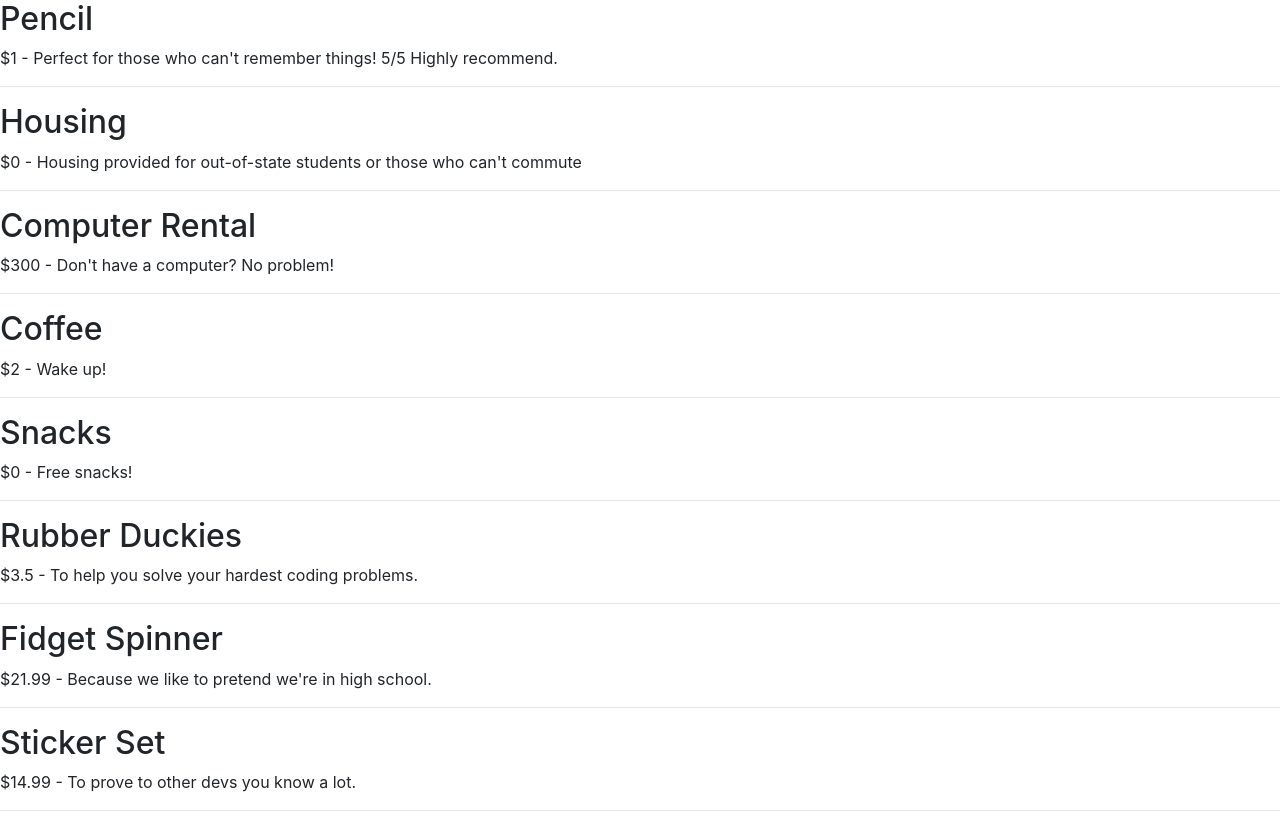
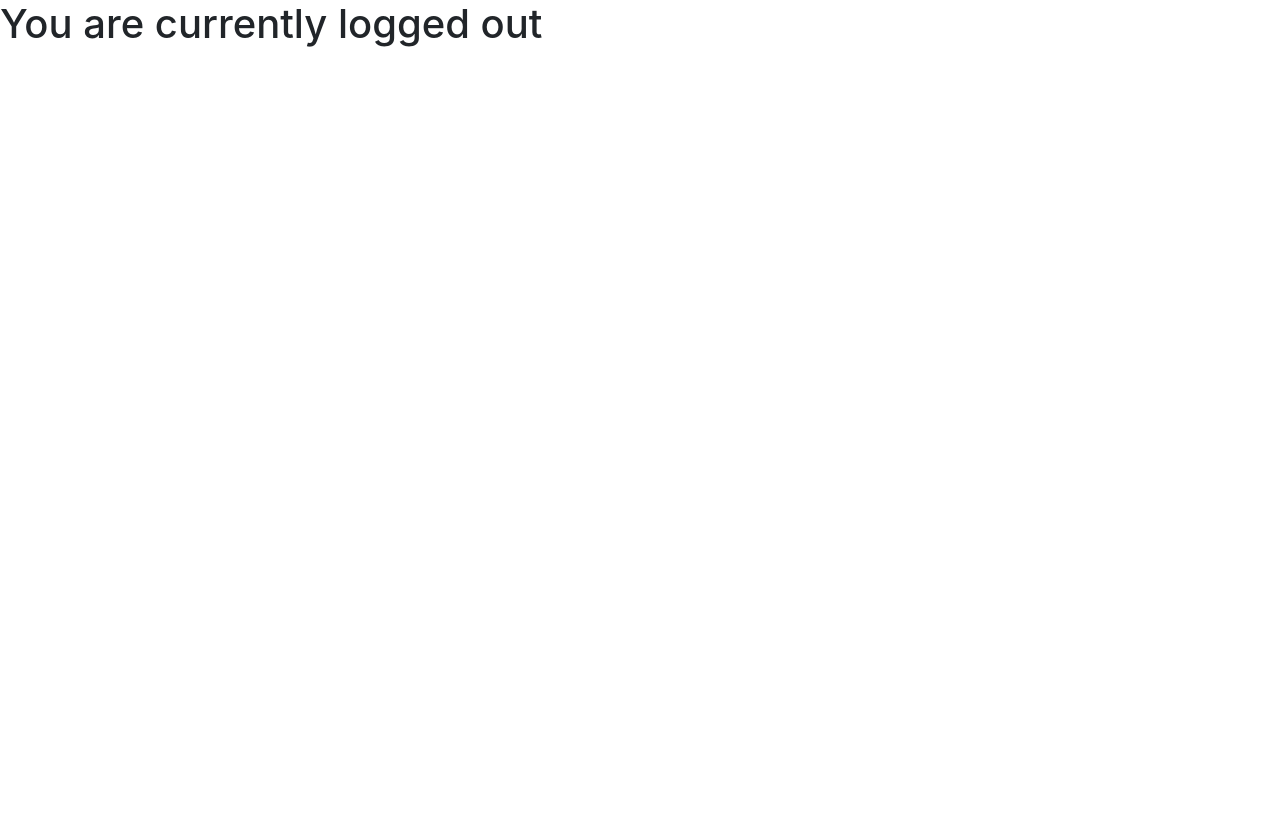
Before and after one commit to Gurkchilli/React, a React (Create React App) app: page / in a window 1280 px wide. After the commit the page ends 800 px from the top, so only its background shows below. Built offline with nearby package versions, Linux system fonts and the light colour scheme.

Commit message:
practiced conditional rendering

```diff
--- a/src/App.js
+++ b/src/App.js
@@ -1,21 +1,27 @@
-/*
-Given a list of products (as an array of objects, as seen in productsData.js)
-render a <Product /> component (which you'll also need to create) for each
-product in the list.
+import React, { Component } from "react";
 
-Make sure to use the array's `.map()` method to create these components, and
-don't forget to pass a `key` prop to it to avoid the warning.
-*/
+// Given a stateless functional component, add state to it
+// state should have a property called `isLoggedIn` which is a boolean
+// (true if logged in, false if not)
+// Then, give your best shot at rendering the word "in" if the user is logged in
+// or "out" if the user is logged out.
 
-import React from "react";
-import productsData from "./vschoolProducts";
-import Product from "./Product";
+class App extends Component {
+  constructor() {
+    super();
+    this.state = {
+      isLoggedIn: false,
+    };
+  }
 
-function App() {
-  const productComponents = productsData.map((product) => (
-    <Product key={product.id} product={product} />
-  ));
-  return <div>{productComponents}</div>;
+  render() {
+    let loggedIn = this.state.isLoggedIn ? "in" : "out";
+    return (
+      <div>
+        <h1>You are currently logged {loggedIn}</h1>
+      </div>
+    );
+  }
 }
 
 export default App;
--- a/src/Product.js
+++ /dev/null
@@ -1,15 +0,0 @@
-import React from "react";
-
-function Product(props) {
-  return (
-    <div>
-      <h2>{props.product.name}</h2>
-      <p>
-        ${props.product.price} - {props.product.description}
-      </p>
-      <hr />
-    </div>
-  );
-}
-
-export default Product;
--- a/src/vschoolProducts.js
+++ /dev/null
@@ -1,54 +0,0 @@
-const products = [
-  {
-    id: "1",
-    name: "Pencil",
-    price: 1,
-    description:
-      "Perfect for those who can't remember things! 5/5 Highly recommend.",
-  },
-  {
-    id: "2",
-    name: "Housing",
-    price: 0,
-    description:
-      "Housing provided for out-of-state students or those who can't commute",
-  },
-  {
-    id: "3",
-    name: "Computer Rental",
-    price: 300,
-    description: "Don't have a computer? No problem!",
-  },
-  {
-    id: "4",
-    name: "Coffee",
-    price: 2,
-    description: "Wake up!",
-  },
-  {
-    id: "5",
-    name: "Snacks",
-    price: 0,
-    description: "Free snacks!",
-  },
-  {
-    id: "6",
-    name: "Rubber Duckies",
-    price: 3.5,
-    description: "To help you solve your hardest coding problems.",
-  },
-  {
-    id: "7",
-    name: "Fidget Spinner",
-    price: 21.99,
-    description: "Because we like to pretend we're in high school.",
-  },
-  {
-    id: "8",
-    name: "Sticker Set",
-    price: 14.99,
-    description: "To prove to other devs you know a lot.",
-  },
-];
-
-export default products;
```
